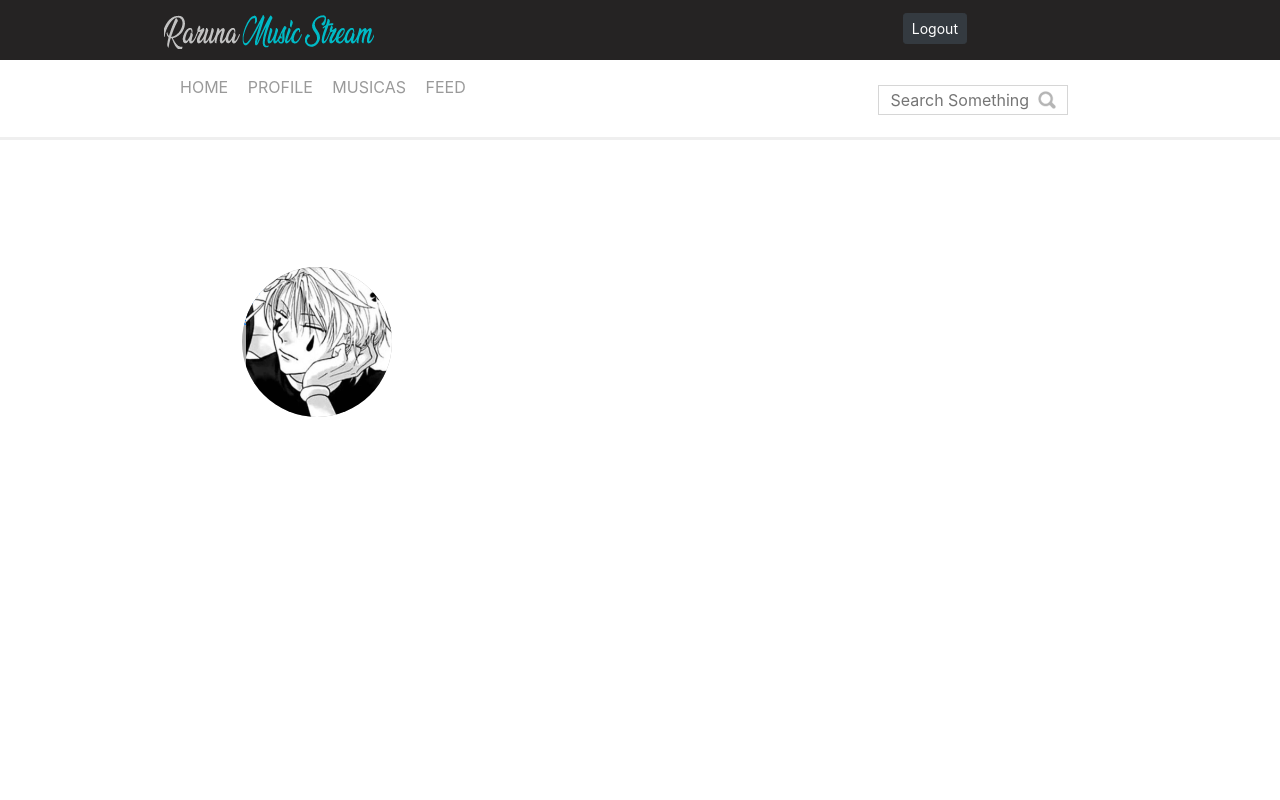
After one commit to rafael-dcs/Raruna, a PHP site: page /profile.php in a window 1280 px wide. The commit adds this page. Run offline with PHP 8.4, Linux system fonts and the light colour scheme; style sheets or scripts are compiled from the project's sources; some libraries are stand-ins or nearby versions.

Commit message:
pagina nova, perfil user n terminada

```diff
--- a/css/main.css
+++ b/css/main.css
@@ -305,3 +305,86 @@ h3 {
     width: 100%;
     height: 130px;
 } */
+
+/*.imgUser {
+    width: 80%;
+    display: inline-block;
+    content: '';
+    height: 10px;
+}*/
+
+div.box {
+    background-color: #aaa;
+    border-radius: 50%;
+    width: 150px;
+    height: 150px;
+    position: absolute;
+    margin-top: 127px;
+    overflow: hidden;
+    margin-left: 242px;
+}
+
+.box img {
+    position: absolute;
+    bottom: 0;
+    width: 100%;
+    overflow: hidden;
+}
+
+.avatar::after {
+    opacity: 0;
+    font-family: icofont;
+    content: "\f040";
+    color: #fff;
+    font-size: 2.5rem;
+    display: flex;
+    justify-content: center;
+    align-items: center;
+    top: 0px;
+    left: 0px;
+    z-index: 2;
+    background-color: rgba(0, 0, 0, 0.5);
+    border-radius: 50%;
+    width: 150px;
+    height: 150px;
+    overflow: hidden;
+    position: absolute;
+    cursor: pointer;
+    transition: 350ms ease-in-out;
+}
+
+.avatar:hover::after {
+    opacity: 1;
+}
+
+.avatar {
+    box-sizing: border-box;
+    border: 4px solid silver;
+    border-radius: 50%;
+    overflow: hidden;
+}
+
+.picchange {
+    position: relative;
+    opacity: 0;
+    width: 100px;
+    height: auto;
+    background-color: #fff;
+    box-shadow: 0 0 10px 0 rgba(0, 0, 0, 0.5);
+    box-sizing: border-box;
+    padding: 0.5rem;
+    border-radius: 0.5rem;
+    top: 60%;
+    left: 60%;
+    z-index: -1;
+    transition: 350ms ease-in-out;
+}
+
+.box input {
+    display: none;
+}
+
+.box input:checked+div.picchange {
+    opacity: 1;
+    z-index: 999;
+}
--- /dev/null
+++ b/profile.php
@@ -0,0 +1,70 @@
+<html>
+
+<head>
+    <link rel="shortcut icon" href="img/favicon.ico" />
+    <link rel="stylesheet" type="text/css" href="css/slick.scss" />
+    <link rel="stylesheet" href="icofont/icofont.min.css">
+    <link rel="stylesheet" type="text/css" href="css/main.css">
+    <link rel="stylesheet" href="bootstrap/bootstrap.min.css">
+    <title>perfil</title>
+</head>
+
+<body>
+    <header class="menu-principal">
+        <main>
+            <div class="header-1">
+                <div class="logo">
+                    <a title="Raruna!" href="index.php"><img src="./img/Logo.png"></a>
+                </div>
+                <div class="interacoes">
+                    <a title="Logout" href="register.php"><button class="btn btn-dark btn-sm">Logout</button></a>
+
+                </div>
+            </div>
+        </main>
+    </header>
+    <main class="coluna-100 menu-urls">
+        <div class="header-2">
+            <div class="menu">
+                <ul>
+                    <li><a title="Home" href="index.php">Home</a></li>
+                    <li><a title="Profile" href="profile.php">Profile</a></li>
+                    <li><a href="">Musicas</a></li>
+                    <li><a href="">Feed</a></li>
+                </ul>
+
+            </div>
+            <div class="busca">
+                <input placeholder="Search Something" type="text">
+            </div>
+        </div>
+    </main>
+    <!--<div class="imgUser">
+        <img src="./img/hisoka.jpg" class="mr-3" alt="...">
+        <div class="media-body">
+
+        </div>
+    </div>-->
+
+    <div class="box">
+        <label class="avatar" for="btn">
+            <img src="./img/hisoka.jpg" alt="">
+        </label>
+        <input type="checkbox" id="btn">
+        <div class="pichange">
+            <a href="#"><i class="fa fa-upload"> <span>upload</span></i></a>
+            <br>
+            <a href="#"><i class="fa fa-edit"> <span>edite</span></i></a>
+        </div>
+    </div>
+
+    <footer>
+        <script type="text/javascript" src="js/jquery.js"></script>
+        <script type="text/javascript" src="js/jquery-migrate.js"></script>
+        <script type="text/javascript" src="js/slick.min.js"></script>
+        <script type="text/javascript" src="./js/main.js"></script>
+        <script src="bootstrap/bootstrap.min.js"></script>
+    </footer>
+</body>
+
+</html>
```
Also changed, not shown: img/hisoka.jpg (added).
